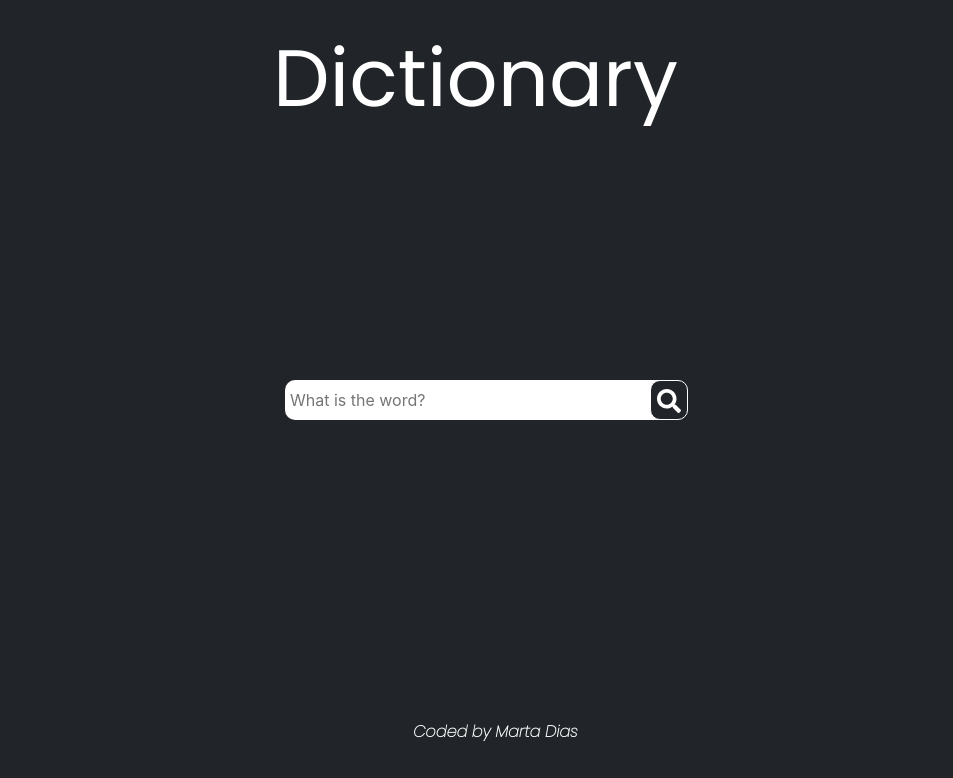
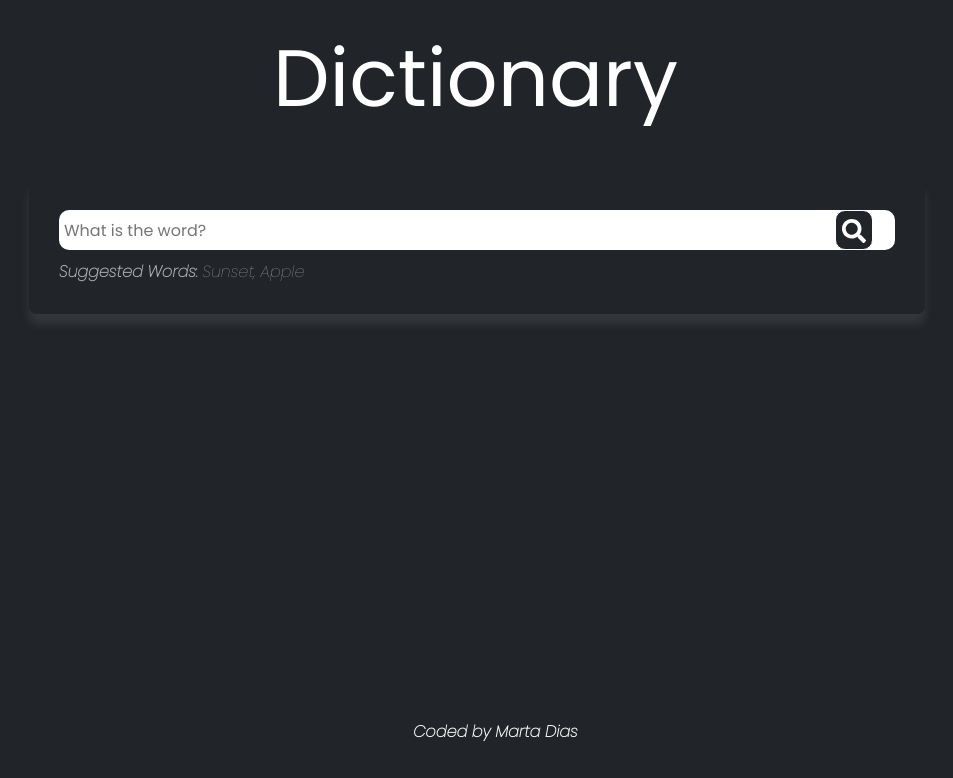
Before and after one commit to MDias04/awesome-dictionary, a React (Create React App) app: page / in a window 1280 px wide. Shown: the top 778 px of the page, without its empty margins (163-1116 px from the left). Built offline with nearby package versions, Linux system fonts and the light colour scheme.

Commit message:
Updated app style
Added better class names to components.
Styled some parts of the app

```diff
--- a/src/Dictionary.js
+++ b/src/Dictionary.js
@@ -26,18 +26,22 @@ export default function Dictionary() {
   }
 
   return (
-    <div className="wrap">
-      <form className="dictionary-search" onSubmit={search}>
+    <div className="wrap-dictionary">
+      <section className="search-form">
+        <form onSubmit={search}>
           <input
-          className="search-bar"
             type="search"
             placeholder="What is the word?"
             onChange={handleKeyword}
           />
-        <button className="search-btn">
+          <button>
             <FaSearch />
           </button>
         </form>
+        <div className="hint">
+          <strong>Suggested Words:</strong> Sunset, Apple{" "}
+        </div>
+      </section>
       <Results results={results} />
     </div>
   );
--- a/src/Phonetic.js
+++ b/src/Phonetic.js
@@ -1,15 +1,16 @@
 import React from "react";
+import "./styles/Phonetics.css";
 
 export default function Phonetic(props) {
   return (
     <div className="Phonetic">
-      <a href={props.phonetic.audio} target="_blank">
+      <a href={props.phonetic.audio} target="_blank" rel="noreferrer">
         {" "}
         {/* Add a listen symbol */}
         Listen
       </a>
-      <br />
-      {props.phonetic.text}
+
+      <span className="phonetic-text">{props.phonetic.text}</span>
     </div>
   );
 }
--- a/src/Results.js
+++ b/src/Results.js
@@ -7,6 +7,7 @@ export default function Results(props) {
   if (props.results) {
     return (
       <div className="Results">
+        <section>
           <h1 className="word-result">{props.results.word}</h1>
 
           {props.results.phonetics.map(function (phonetic, index) {
@@ -16,13 +17,14 @@ export default function Results(props) {
               </div>
             );
           })}
+        </section>
 
         {props.results.meanings.map(function (meaning, index) {
           return (
-            <div className="meaning-result" key={index}>
+            <section className="meaning-result" key={index}>
               {" "}
               <Meaning meaning={meaning} />{" "}
-            </div>
+            </section>
           );
         })}
       </div>
--- a/src/styles/App.css
+++ b/src/styles/App.css
@@ -1,9 +1,7 @@
-.App {
-  height: 100vh;
-  margin: 0 auto;
-
+body {
   background-color: #212529 !important;
   color: white;
+  font-family: "Poppins", sans-serif;
 }
 
 .App-header {
@@ -24,7 +22,6 @@
   border-right: 3px solid;
 
   font-size: 5rem;
-  font-family: "Poppins", sans-serif;
 }
 
 @keyframes typing {
@@ -49,7 +46,6 @@
 
 .footer-text {
   font-size: 1rem;
-  font-family: "Poppins", sans-serif;
   font-style: italic;
   font-weight: 700;
 }
--- a/src/styles/Dictionary.css
+++ b/src/styles/Dictionary.css
@@ -1,10 +1,22 @@
-.dictionary-search {
-  width: 100%;
-  position: relative;
-  display: flex;
+.wrap-dictionary {
+  width: 70%;
+  height: 20%;
+  position: absolute;
+  top: 30%;
+  left: 50%;
+  transform: translate(-50%, -50%);
+
+  font-family: "Poppins", sans-serif;
 }
 
-.search-bar {
+.wrap-dictionary section {
+  padding: 30px;
+  border-radius: 8px;
+  box-shadow: 0 10px 10px rgba(128, 128, 128, 0.2);
+  margin: 20px 0;
+}
+
+.wrap-dictionary input {
   width: 100%;
   height: 40px;
 
@@ -15,7 +27,7 @@
   z-index: 1;
 }
 
-.search-btn {
+.wrap-dictionary button {
   cursor: pointer;
   font-size: 1.5rem;
 
@@ -29,17 +41,15 @@
   color: white;
   z-index: 2;
   position: absolute;
-  left: 95%;
+  left: 90%;
 }
 
-.search-btn:hover {
+.wrap-dictionary button:hover {
   color: #575757;
 }
 
-.wrap {
-  width: 30%;
-  position: absolute;
-  top: 50%;
-  left: 50%;
-  transform: translate(-50%, -50%);
+.wrap-dictionary .hint {
+  margin-top: 10px;
+  color: #b1b1b1;
+  font-style: italic;
 }
--- /dev/null
+++ b/src/styles/Phonetics.css
@@ -0,0 +1,25 @@
+.Phonetic {
+  margin: 20px 0;
+}
+
+.Phonetic a {
+  text-decoration: none;
+  margin-right: 10px;
+  padding: 10px 20px;
+  font-size: 0.8rem;
+  font-weight: 600;
+
+  border-radius: 10px;
+  border: 1px solid whitesmoke;
+  color: whitesmoke;
+}
+
+.Phonetic a:hover {
+  background: rgb(139, 139, 139);
+  color: whitesmoke;
+}
+
+.Phonetic .phonetic-text {
+  opacity: 0.5;
+  font-weight: bold;
+}
--- a/src/styles/Results.css
+++ b/src/styles/Results.css
@@ -1,16 +1,15 @@
-.Results {
+.Results section {
   font-family: "Poppins", sans-serif;
   font-size: 1rem;
   margin: 0 auto;
 }
 
-.word-result {
+.Results h1 {
   font-size: 3rem;
-  text-transform: capitalize;
-  margin: 10px 0;
+  font-weight: bold;
+  line-height: 1.5;
 }
 
-.meaning-result {
-  text-transform: capitalize;
-  width: 500px;
+.Results .meaning-result {
+  background-color: lightblue;
 }
```
Lines whose indentation alone changed are shown as unchanged.
